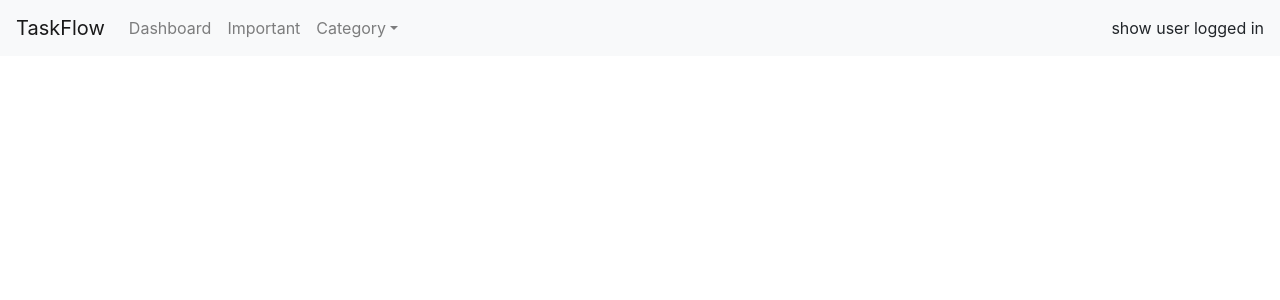
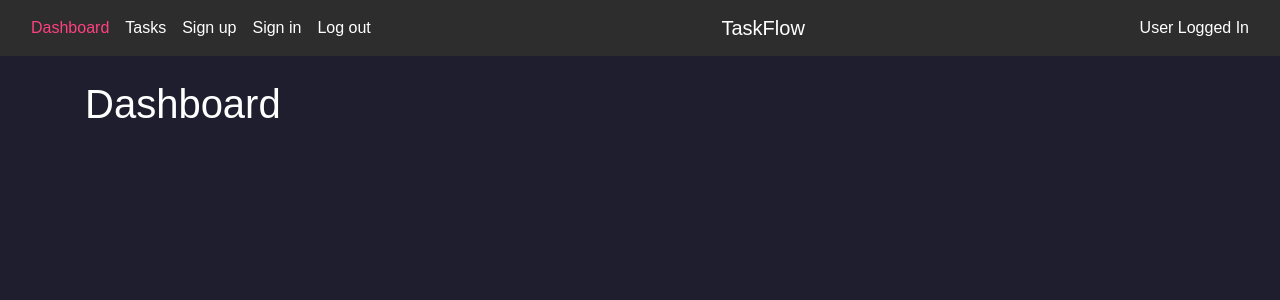
Before and after one commit to BrandonN3lson/taskflow, a React (Create React App) app: page / in a window 1280 px wide. Shown: the top 300 px of the page. Built offline with nearby package versions, Linux system fonts and the light colour scheme.

Commit message:
add navbar component and styles for App and NavBar, instal react-router nad linked navbarlinks

```diff
--- a/src/App.css
+++ /dev/null
@@ -1,38 +0,0 @@
-.App {
-  text-align: center;
-}
-
-.App-logo {
-  height: 40vmin;
-  pointer-events: none;
-}
-
-@media (prefers-reduced-motion: no-preference) {
-  .App-logo {
-    animation: App-logo-spin infinite 20s linear;
-  }
-}
-
-.App-header {
-  background-color: #282c34;
-  min-height: 100vh;
-  display: flex;
-  flex-direction: column;
-  align-items: center;
-  justify-content: center;
-  font-size: calc(10px + 2vmin);
-  color: white;
-}
-
-.App-link {
-  color: #61dafb;
-}
-
-@keyframes App-logo-spin {
-  from {
-    transform: rotate(0deg);
-  }
-  to {
-    transform: rotate(360deg);
-  }
-}
--- a/src/App.js
+++ b/src/App.js
@@ -1,12 +1,26 @@
 
-import './App.css';
 import { NavBar } from './components/NavBar';
-
+import styles from './App.module.css'
+import { Container } from 'react-bootstrap';
+import { Route, Switch } from 'react-router-dom/cjs/react-router-dom.min';
 
 function App() {
   return (
-    <div className="App">
+    <div className={styles.App}>
       <NavBar/>
+      <Container className={styles.Main}>
+        <Switch>
+          <Route exact path="/" render={()=><h1>Dashboard</h1> } />
+          <Route exact path="/tasks" render={()=><h1>Tasks</h1> } />
+          <Route exact path="/signin" render={()=><h1>Sign in</h1> } />
+          <Route exact path="/signup" render={()=><h1>Sign up</h1> } />
+          <Route exact path="/logout" render={()=><h1>Log out</h1> } />
+          <Route render={()=><p>Page not found!</p> } />
+        </Switch>
+
+
+
+      </Container>
 
     </div>
   );
--- /dev/null
+++ b/src/App.module.css
@@ -0,0 +1,31 @@
+.App {
+    font-family: "DM Sans", sans-serif;
+    background-color: #1E1E2E;
+    min-height: 100vh;
+  }
+
+h1, h2, h3, h4, h5, h6, p{
+  color: #fff;
+}
+
+.Main {
+  padding-top: 80px;
+}
+
+* {
+  box-sizing: border-box;
+}
+
+a {
+  color: #fff;
+  transition: color ease-in-out 0.3s;
+}
+
+a:hover {
+  text-decoration: none;
+}
+
+a:hover {
+  color: #FF4081;
+  transition: color ease-in-out 0.3s;
+}
--- a/src/components/NavBar.js
+++ b/src/components/NavBar.js
@@ -1,33 +1,75 @@
 import React from "react";
-import { Nav, Navbar, NavDropdown } from "react-bootstrap";
+import { Container, Nav, Navbar } from "react-bootstrap";
+import { NavLink } from "react-router-dom/cjs/react-router-dom.min";
+
+import styles from "../styles/NavBar.module.css";
 
 export const NavBar = () => {
     return (
-        <Navbar bg="light" expand="lg">
-            <Navbar.Brand href="#home">TaskFlow</Navbar.Brand>
-            <Navbar.Toggle aria-controls="basic-navbar-nav" />
+        <Navbar
 
-            <Navbar.Collapse id="basic-navbar-nav">
-                <Nav className="mr-auto">
-                    <Nav.Link href="#home">Dashboard</Nav.Link>
-                    <Nav.Link href="#link">Important</Nav.Link>
-                    <NavDropdown title="Category" id="basic-nav-dropdown">
-                        <NavDropdown.Item href="#action/3.1">
-                            Action
-                        </NavDropdown.Item>
-                        <NavDropdown.Item href="#action/3.2">
-                            Another action
-                        </NavDropdown.Item>
-                        <NavDropdown.Item href="#action/3.3">
-                            Something
-                        </NavDropdown.Item>
-                        <NavDropdown.Divider />
-                        <NavDropdown.Item href="#action/3.4">
-                            Separated link
-                        </NavDropdown.Item>
-                    </NavDropdown>
+            expand="md"
+            fixed="top"
+            className={`px-3 ${styles.NavBar}`}
+        >
+            <Container fluid width="100%">
+                <Navbar.Toggle aria-controls="navbar" className="navbar-dark"/>
+                <div>
+                    <Nav className="text-center d-none d-md-flex">
+                        <NavLink exact className={styles.NavLink} activeClassName={styles.Active} to="/">
+                            Dashboard
+                        </NavLink>
+                        <NavLink className={styles.NavLink} activeClassName={styles.Active} to="/tasks">
+                            Tasks
+                        </NavLink>
+                        <NavLink className={styles.NavLink} activeClassName={styles.Active} to="/signup">
+                            Sign up
+                        </NavLink>
+                        <NavLink className={styles.NavLink} activeClassName={styles.Active} to="/signin">
+                            Sign in
+                        </NavLink>
+                        <NavLink className={styles.NavLink} activeClassName={styles.Active} to="/logout">
+                            Log out
+                        </NavLink>
+                    </Nav>
+                </div>
+
+                <div>
+                    <NavLink to="/">
+                        <Navbar.Brand
+                            className={`mx-auto ${styles.Title}`}
+                            href="#home"
+                        >
+                            TaskFlow
+                        </Navbar.Brand>
+                    </NavLink>
+                </div>
+
+                <div>
+                    <Navbar.Text>
+                    <p className={styles.User}>User Logged In</p>
+                    </Navbar.Text>
+                </div>
+            </Container>
+
+            <Navbar.Collapse id="navbar">
+                <Nav className=" py-3 text-left d-md-none">
+                    <NavLink exact className={styles.ToggleNavLinks} activeClassName={styles.Active} to="/">
+                        Dashboard
+                    </NavLink>
+                    <NavLink className={styles.ToggleNavLinks} activeClassName={styles.Active} to="/tasks">
+                        Tasks
+                    </NavLink>
+                    <NavLink className={styles.ToggleNavLinks} activeClassName={styles.Active} to="/signup">
+                        Sign up
+                    </NavLink>
+                    <NavLink className={styles.ToggleNavLinks} activeClassName={styles.Active} to="/signin">
+                        Sign in
+                    </NavLink>
+                    <NavLink className={styles.ToggleNavLinks} activeClassName={styles.Active} to="/logout">
+                        Log out
+                    </NavLink>
                 </Nav>
-                <div>show user logged in</div>
             </Navbar.Collapse>
         </Navbar>
     );
--- a/src/index.js
+++ b/src/index.js
@@ -1,14 +1,17 @@
-import React from 'react';
-import ReactDOM from 'react-dom';
-import './index.css';
-import App from './App';
-import reportWebVitals from './reportWebVitals';
+import React from "react";
+import ReactDOM from "react-dom";
+import "./index.css";
+import App from "./App";
+import reportWebVitals from "./reportWebVitals";
+import { BrowserRouter as Router } from "react-router-dom/cjs/react-router-dom.min";
 
 ReactDOM.render(
-  <React.StrictMode>
-    <App />
-  </React.StrictMode>,
-  document.getElementById('root')
+    <React.StrictMode>
+        <Router>
+            <App />
+        </Router>
+    </React.StrictMode>,
+    document.getElementById("root")
 );
 
 // If you want to start measuring performance in your app, pass a function
--- a/src/styles/NavBar.module.css
+++ b/src/styles/NavBar.module.css
@@ -0,0 +1,28 @@
+.NavBar {
+    background-color:  #2D2D2D;
+}
+
+.NavLink {
+    margin-right: 1rem;
+}
+
+.NavbarToggle  {
+    border-color: #fff !important;
+}
+
+.ToggleNavLinks {
+    margin-top: 0.5rem;
+}
+
+.Title {
+    color: #fff !important;
+}
+
+.User {
+    color: #fff;
+    margin: 0;
+}
+
+.Active {
+    color: #FF4081;
+}
```
Also changed, not shown: 1 other file (tests, documents, lock files or other folders).
